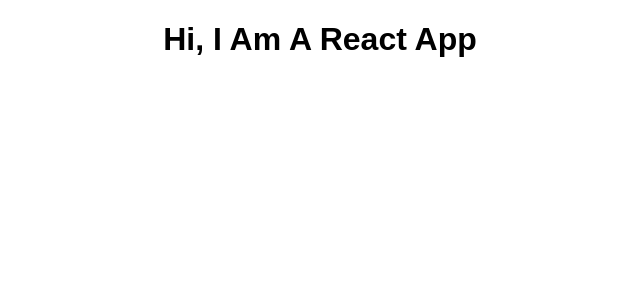
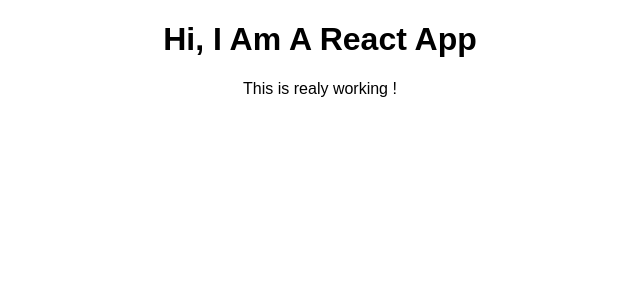
Before and after one commit to abu-yusuf-dev/react-deep-dive, a React (Create React App) app: page / in a window 1280 px wide. Shown: the top 300 px of the page, without its empty margins (320-960 px from the left). Built offline with nearby package versions, Linux system fonts and the light colour scheme.

Commit message:
Learning about JSX and Component

```diff
--- a/src/App.js
+++ b/src/App.js
@@ -6,6 +6,7 @@
     return (
       <div className="App">
         <h1>Hi, I Am A React App</h1>
+        <p>This is realy working !</p>
       </div>
     );
   }
```
